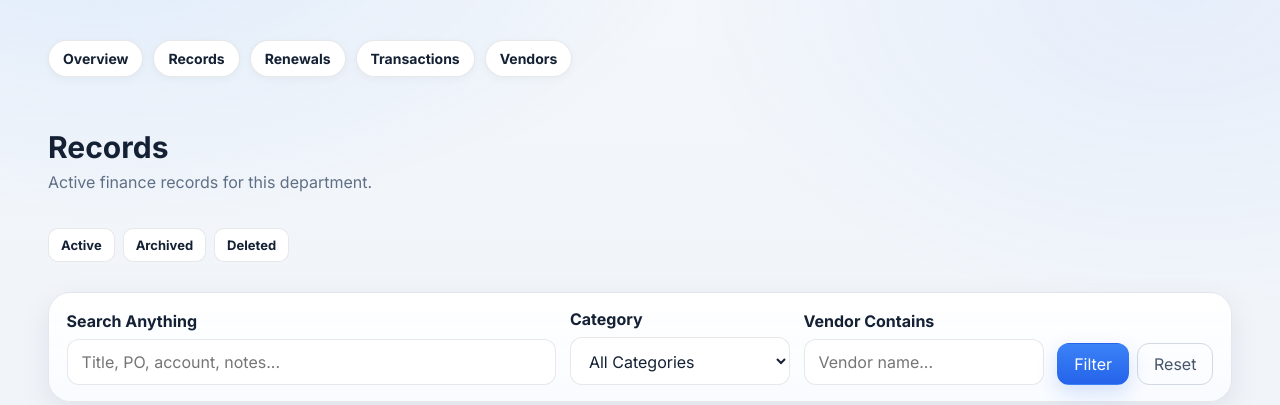
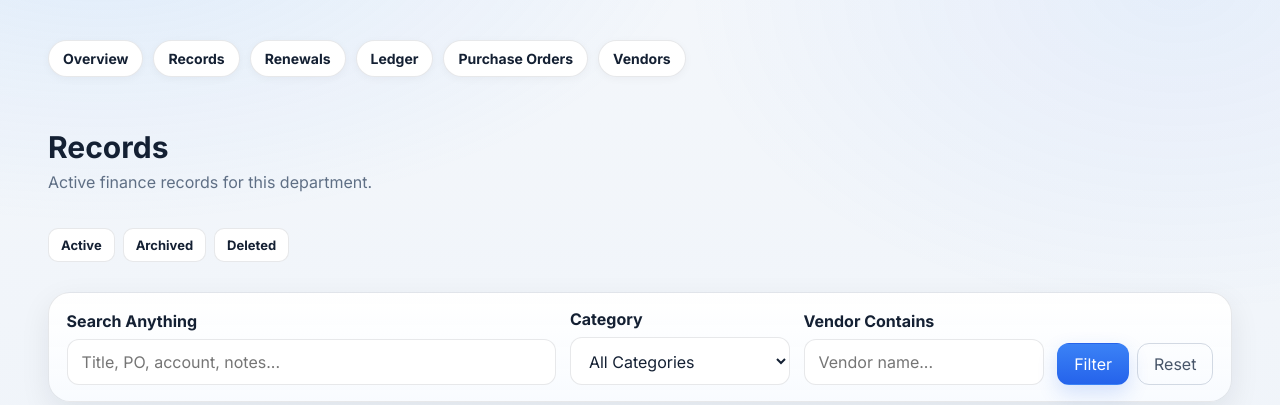
Before and after one commit to bj-pullman/launchpad-core, a Python web app: template apps/finance/templates/finance/records.html in a window 1280 px wide. Shown: the part 77-482 px from the top of the page. Run offline with Jinja, Linux system fonts and the light colour scheme; the template is opened without the code that fills it, so the values that code supplies are empty.

Commit message:
Update finance nav for ledger pages

```diff
--- a/apps/finance/templates/finance/_finance_tabs.html
+++ b/apps/finance/templates/finance/_finance_tabs.html
@@ -15,9 +15,14 @@
   >Renewals</a>
 
   <a
-    href="{{ url_for('finance.transactions', department_name=department_name) }}"
-    class="{% if active_tab == 'transactions' %}active{% endif %}"
-  >Transactions</a>
+    href="{{ url_for('finance.ledger', department_name=department_name) }}"
+    class="{% if active_tab == 'ledger' %}active{% endif %}"
+  >Ledger</a>
+
+  <a
+    href="{{ url_for('finance.purchase_orders', department_name=department_name) }}"
+    class="{% if active_tab == 'purchase_orders' %}active{% endif %}"
+  >Purchase Orders</a>
 
   <a
     href="{{ url_for('finance.vendors', department_name=department_name) }}"
@@ -26,8 +31,13 @@
 
   {% if can_view_budget %}
     <a
+      href="{{ url_for('finance.budget_accounts', department_name=department_name) }}"
+      class="{% if active_tab == 'budget_accounts' %}active{% endif %}"
+    >Budget Accounts</a>
+
+    <a
       href="{{ url_for('finance.budget_loading', department_name=department_name) }}"
       class="{% if active_tab == 'budget' %}active{% endif %}"
-    >Budget</a>
+    >Budget Setup</a>
   {% endif %}
 </div>
```
